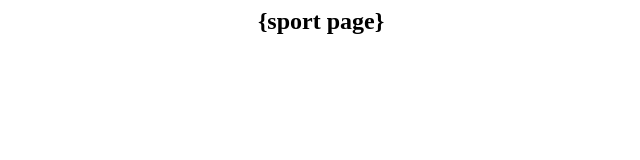
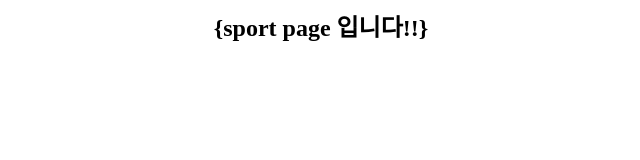
Before and after one commit to ekdms3868/sport, a plain HTML site: page index.html in a window 1280 px wide. Shown: the whole page, without its empty margins (319-959 px from the left). Drawn offline with Linux system fonts and the light colour scheme.

Commit message:
Update index.html

```diff
--- a/index.html
+++ b/index.html
@@ -1,3 +1,3 @@
 <center>
-  <h2>{sport page}</h2>
+  <h2>{sport page 입니다!!}</h2>
 </center>
```
